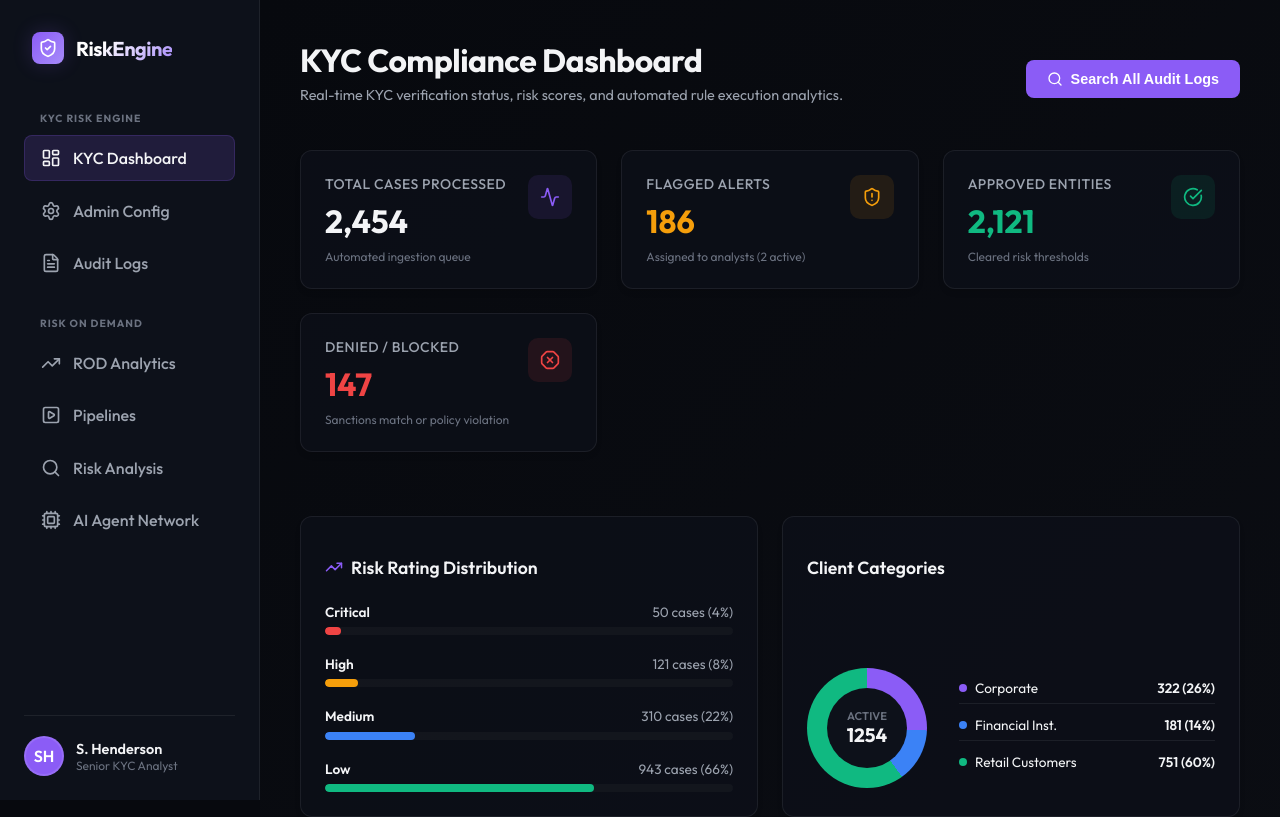
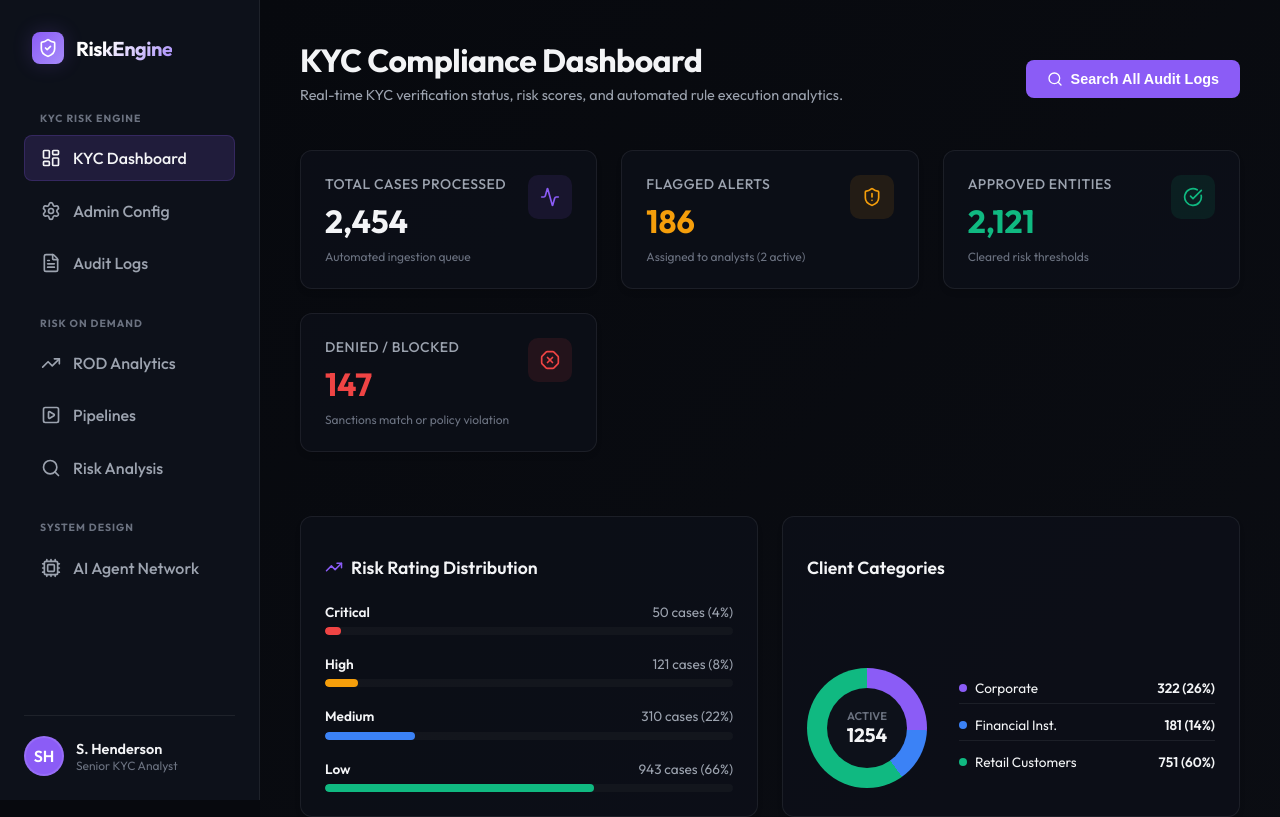
Before and after one commit to vaibhavkathil/risk-ui-poc, a React (Vite) app: page / in a window 1280 px wide. Shown: the top 817 px of the page. Built offline with nearby package versions, Linux system fonts and the light colour scheme.

Commit message:
feat: group AI Agent Network under System Design section

```diff
--- a/src/App.tsx
+++ b/src/App.tsx
@@ -164,6 +164,20 @@ function AppContent() {
               <span>Risk Analysis</span>
             </NavLink>
 
+            {/* System Design Section */}
+            <div style={{
+              fontSize: '0.65rem',
+              fontWeight: 700,
+              color: 'var(--text-muted)',
+              textTransform: 'uppercase',
+              letterSpacing: '1px',
+              marginTop: '1.5rem',
+              marginBottom: '0.25rem',
+              paddingLeft: '1rem'
+            }}>
+              System Design
+            </div>
+
             <NavLink
               to="/architecture"
               className={({ isActive }) => `nav-link ${isActive ? 'active' : ''}`}
```
